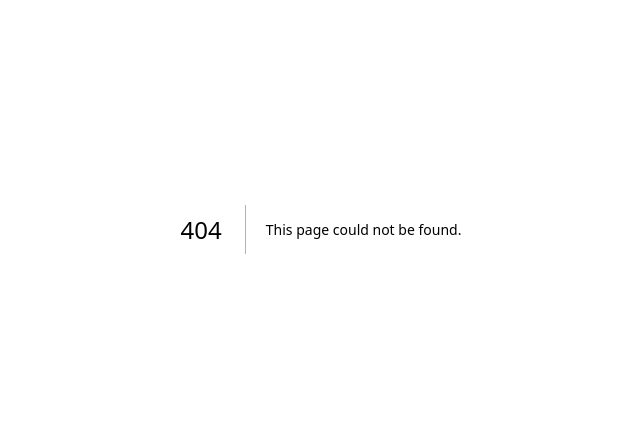
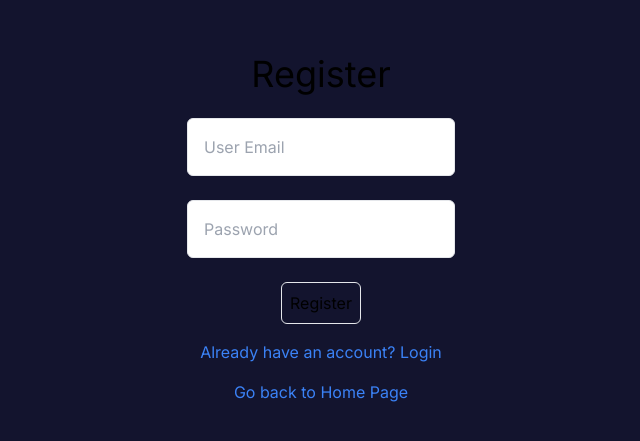
Before and after one commit to yashvi2001/geo-frontend, a Next.js app: page /register in a window 1280 px wide. Before the commit this address had no page. Shown: the part 171-612 px from the top of the page, without its empty margins (319-959 px from the left). Built offline with nearby package versions, Linux system fonts and the light colour scheme.

Commit message:
login register page done

```diff
--- /dev/null
+++ b/app/login/page.js
@@ -0,0 +1,74 @@
+"use client";
+
+import { useEffect, useState } from "react";
+import axios from "axios";
+
+import "@fortawesome/fontawesome-free/css/all.min.css";
+
+const login = () => {
+  const [userEmail, setUserEmail] = useState("");
+  const [password, setPassword] = useState("");
+
+  const handleLogin = async () => {
+    const data = {
+      useremail: userEmail,
+      password: password,
+    };
+
+    try {
+      const response = await axios.post("http://localhost:8000/login", data, {
+        headers: {
+          "Content-Type": "application/json",
+        },
+      });
+      if (response.status === 200) {
+        alert("Login successful!");
+        localStorage.setItem("user", JSON.stringify(response.data));
+        window.location.href = "/";
+      } else {
+        alert("There was an error logging in! Please try again.");
+      }
+    } catch (error) {
+      alert("There was an error logging in! Please try again.");
+    }
+  };
+  return (
+    <div className="flex flex-col justify-center items-center h-screen">
+      <div className="flex flex-col justify-center items-center">
+        <h1 className="text-4xl">Login</h1>
+        <div className="flex flex-col justify-center items-center">
+          <input
+            type="text"
+            placeholder="User Email"
+            className="border rounded-md p-4 mt-6 text-black"
+            onChange={(e) => setUserEmail(e.target.value)}
+          />
+          <input
+            type="password"
+            placeholder="Password"
+            className="border rounded-md p-4 mt-6 text-black"
+            onChange={(e) => setPassword(e.target.value)}
+          />
+          <button
+            className="border rounded-md p-2 mt-6 cursor-pointer"
+            onClick={handleLogin}
+          >
+            Login
+          </button>
+          <div className="mt-4">
+            <a href="/register" className="text-blue-500">
+              Don't have an account? Register
+            </a>
+          </div>
+          <div className="mt-4">
+            <a href="/" className="text-blue-500">
+              Go back to Home Page
+            </a>
+          </div>
+        </div>
+      </div>
+    </div>
+  );
+};
+
+export default login;
--- /dev/null
+++ b/app/register/page.js
@@ -0,0 +1,88 @@
+"use client";
+import { useState } from "react";
+import axios from "axios";
+import "@fortawesome/fontawesome-free/css/all.min.css";
+
+const Register = () => {
+  const [userEmail, setUserEmail] = useState("");
+  const [password, setPassword] = useState("");
+
+  const handleRegister = async () => {
+    if (!userEmail || !password) {
+      alert("Please fill in all fields!");
+      return;
+    }
+    //write a validation function here to check if the email is valid
+    const emailValidation = (email) => {
+      const re = /\S+@\S+\.\S+/;
+      return re.test(email);
+    };
+    if (!emailValidation(userEmail)) {
+      alert("Please enter a valid email address!");
+      return;
+    }
+
+    const data = {
+      useremail: userEmail,
+      password: password,
+    };
+
+    try {
+      const response = await axios.post("http://localhost:8000/register", data);
+      if (response.status === 200) {
+        alert("Registration successful!");
+        localStorage.setItem("user", JSON.stringify(response.data));
+        window.location.href = "/";
+      } else {
+        alert(
+          "There was an error registering! IF User already exists, please login."
+        );
+      }
+    } catch (error) {
+      alert(
+        "There was an error registering! IF User already exists, please login."
+      );
+    }
+  };
+
+  return (
+    <div className="flex flex-col justify-center items-center h-screen">
+      <div className="flex flex-col justify-center items-center">
+        <h1 className="text-4xl">Register</h1>
+        <div className="flex flex-col justify-center items-center">
+          <input
+            type="text"
+            placeholder="User Email"
+            className="border rounded-md p-4 mt-6 text-black"
+            onChange={(e) => setUserEmail(e.target.value)}
+          />
+          <input
+            type="password"
+            placeholder="Password"
+            className="border rounded-md p-4 mt-6 text-black"
+            onChange={(e) => setPassword(e.target.value)}
+          />
+          <button
+            className="border rounded-md p-2 mt-6 cursor-pointer"
+            onClick={handleRegister}
+          >
+            Register
+          </button>
+
+          <div className="mt-4">
+            <a href="/login" className="text-blue-500">
+              Already have an account? Login
+            </a>
+          </div>
+          <div className="mt-4">
+                <a href="/" className="text-blue-500">
+                Go back to Home Page
+                </a>
+                </div>
+        </div>
+      </div>
+    </div>
+  );
+};
+
+export default Register;
```
